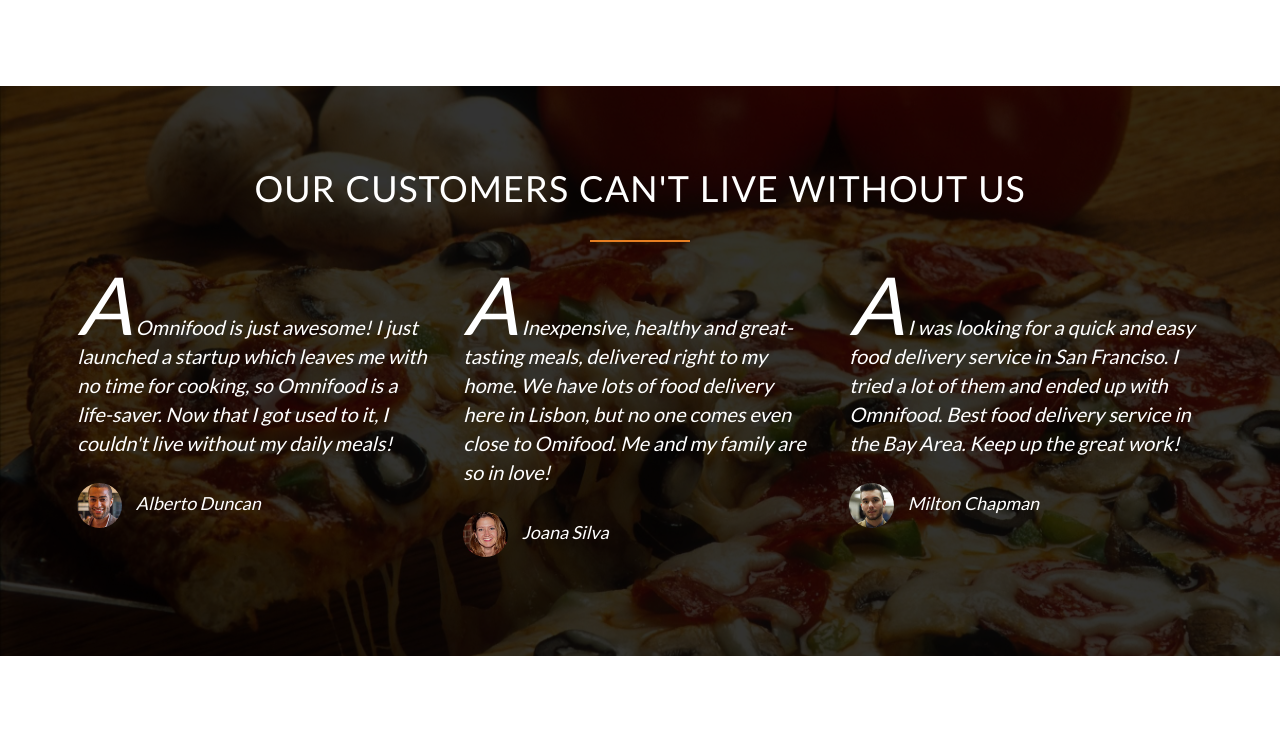
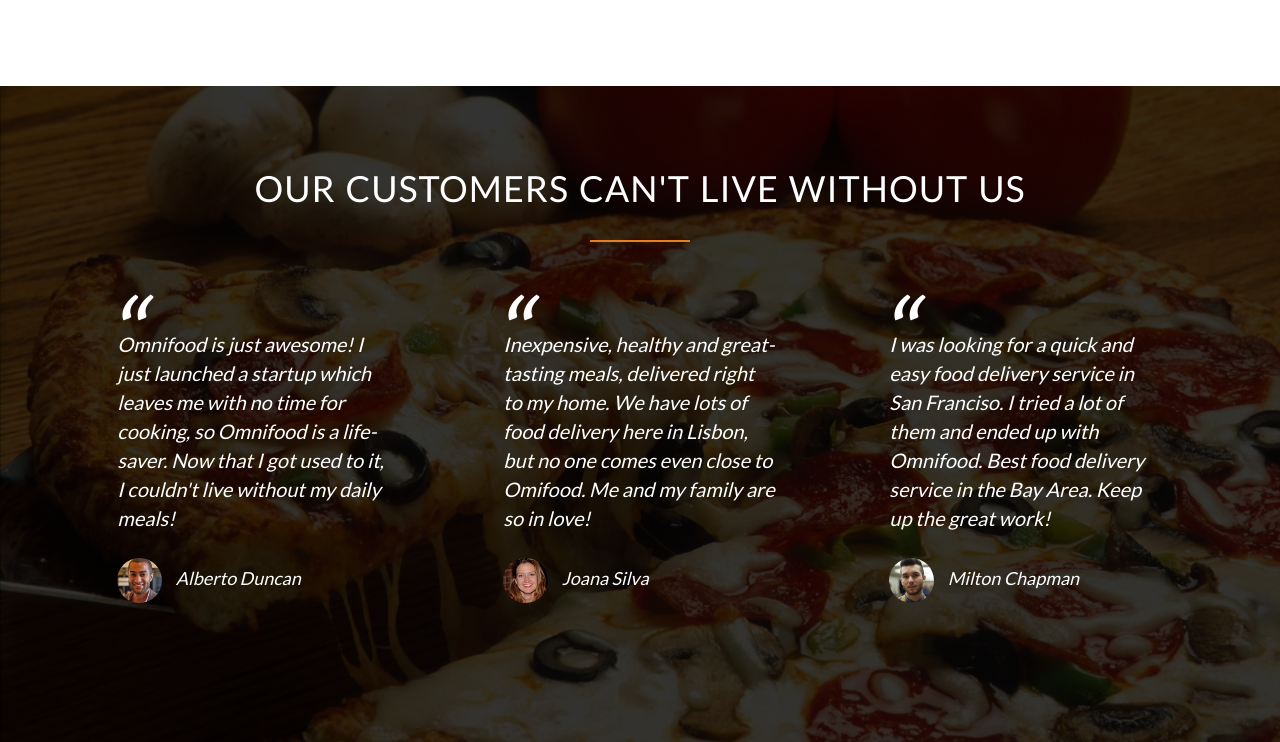
Before and after one commit to DEV-EGo/omni-food, a plain HTML site: page index.html in a window 1280 px wide. Shown: the part 3274-4016 px from the top of the page. Before the commit the page ends 3930 px from the top, so only its background shows below. Drawn offline with Linux system fonts and the light colour scheme; files whose address does not match are found by name.

Commit message:
final session

```diff
--- a/Resources/CSS/style.css
+++ b/Resources/CSS/style.css
@@ -382,11 +382,17 @@
     padding: 2%;
     font-style: italic;
     line-height: 145%;
+    position: relative;
+    margin: 40px;
 }
 
 blockquote:before {
-    content: "A";
-    font-size:  400%;
+    content: "\201c";
+    font-size: 500%;
+    display: block;
+    position: absolute;
+    top: -5px;
+    left: -5px;
 }
 
 cite {
```
